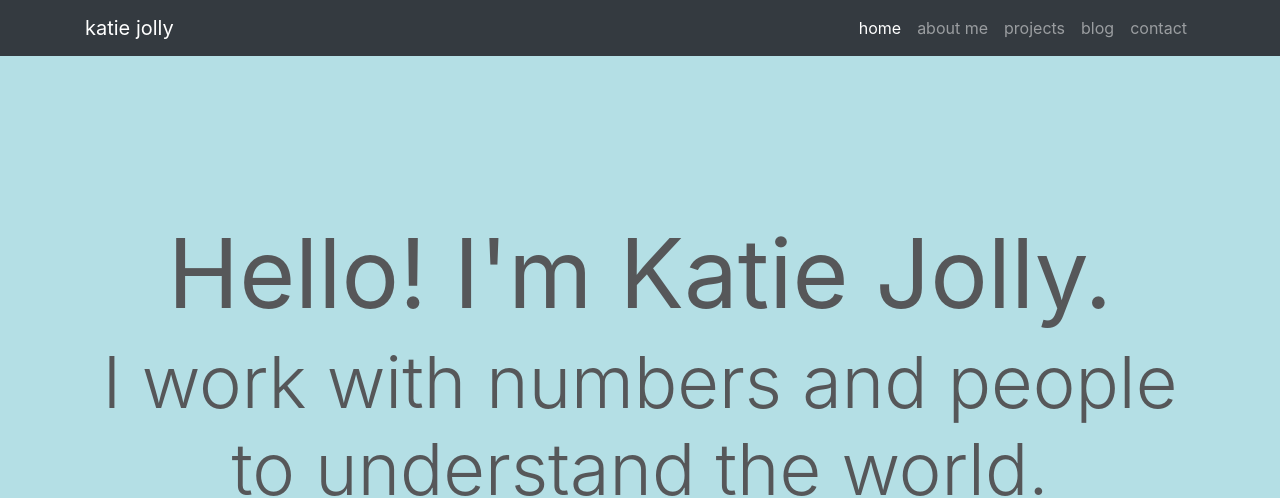
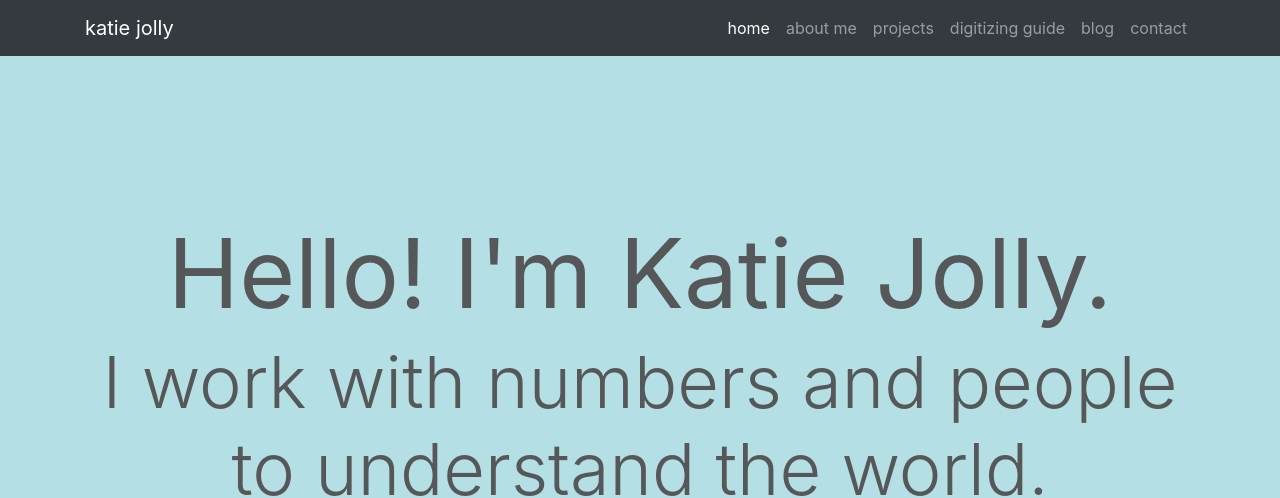
Before and after one commit to katiejolly/old-website, a website: page index.html in a window 1280 px wide. Shown: the top 498 px of the page. Drawn offline with Linux system fonts and the light colour scheme.

Commit message:
adding digitizing guide with link

```diff
--- a/index.html
+++ b/index.html
@@ -53,6 +53,9 @@
             </li>
             <li class="nav-item">
               <a class="nav-link" href="portfolio.html">projects</a>
+            </li>
+            <li class="nav-item">
+              <a class="nav-link" href="assets/digitizing_guide_final.pdf">digitizing guide</a>
             </li>
             <li class="nav-item">
               <a class="nav-link" href="http://katiejolly.io/blog/">blog</a>
```
Also changed, not shown: 1 other file.
